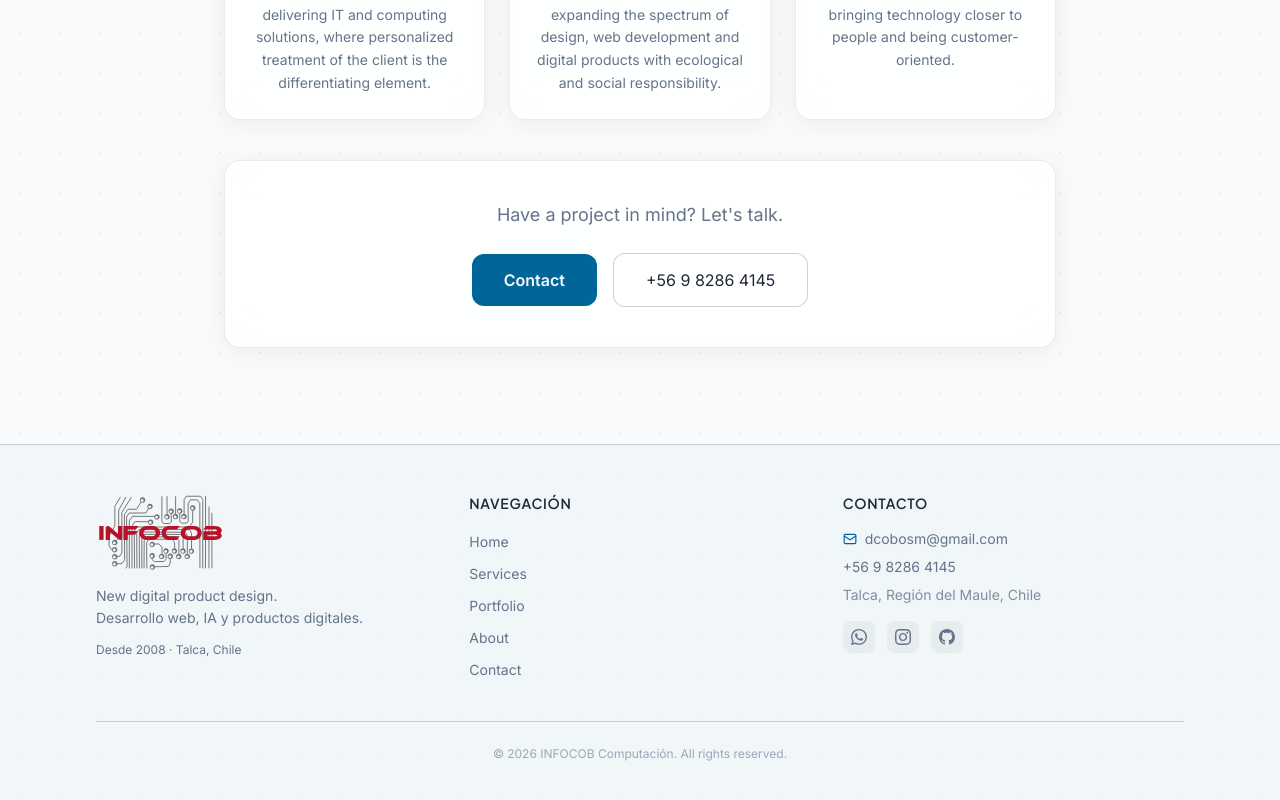
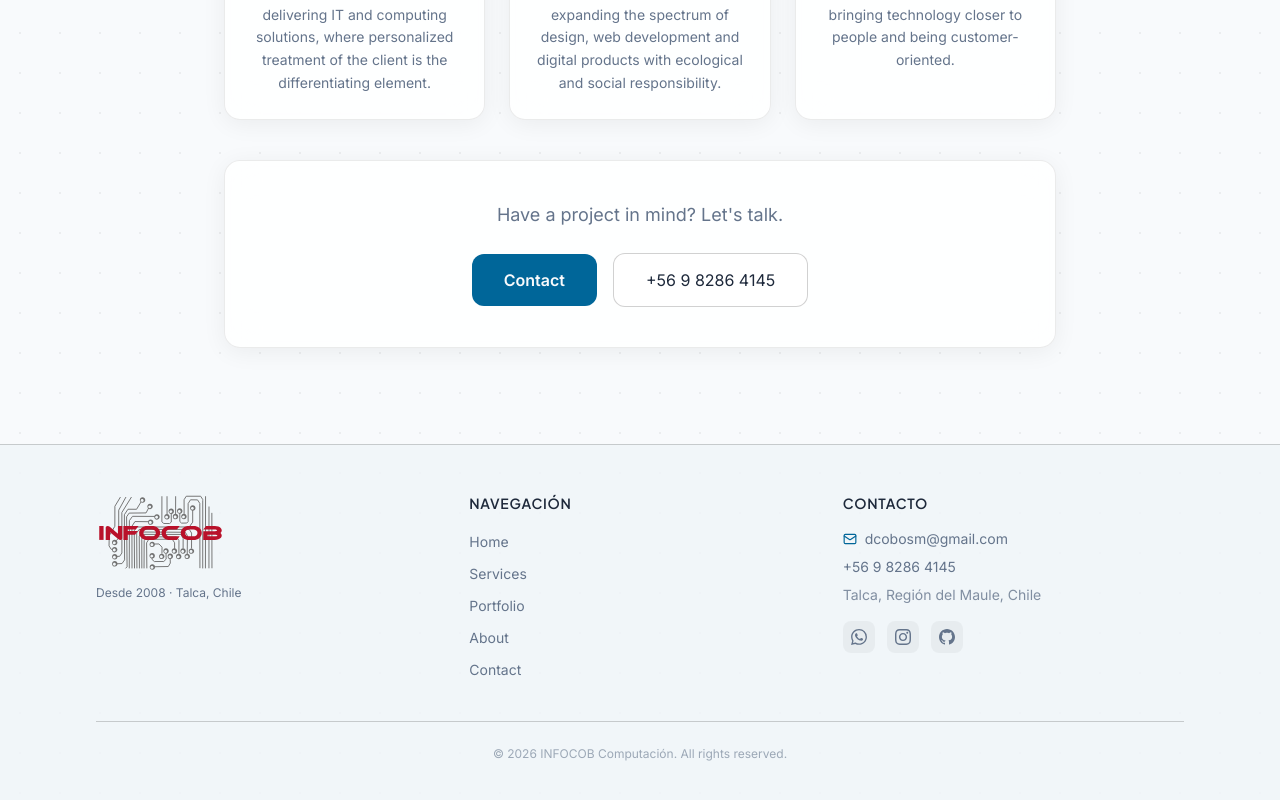
Before and after one commit to superdandi/infocob, a Next.js app: page /sobre-mi in a window 1280 px wide. Shown: the part 1067-1867 px from the top of the page. Built offline with nearby package versions, Linux system fonts and the light colour scheme.

Commit message:
fix: remove redundant tagline text under footer logo

```diff
--- a/src/components/Footer.tsx
+++ b/src/components/Footer.tsx
@@ -28,12 +28,7 @@ export default function Footer() {
                 className="h-20 w-auto"
               />
             </div>
-            <p className="text-text-muted text-sm leading-relaxed">
-              {t("footer.tagline")}.
-              <br />
-              Desarrollo web, IA y productos digitales.
-            </p>
-            <p className="text-text-muted text-xs mt-3">
+            <p className="text-text-muted text-xs">
               Desde 2008 · Talca, Chile
             </p>
           </div>
```
